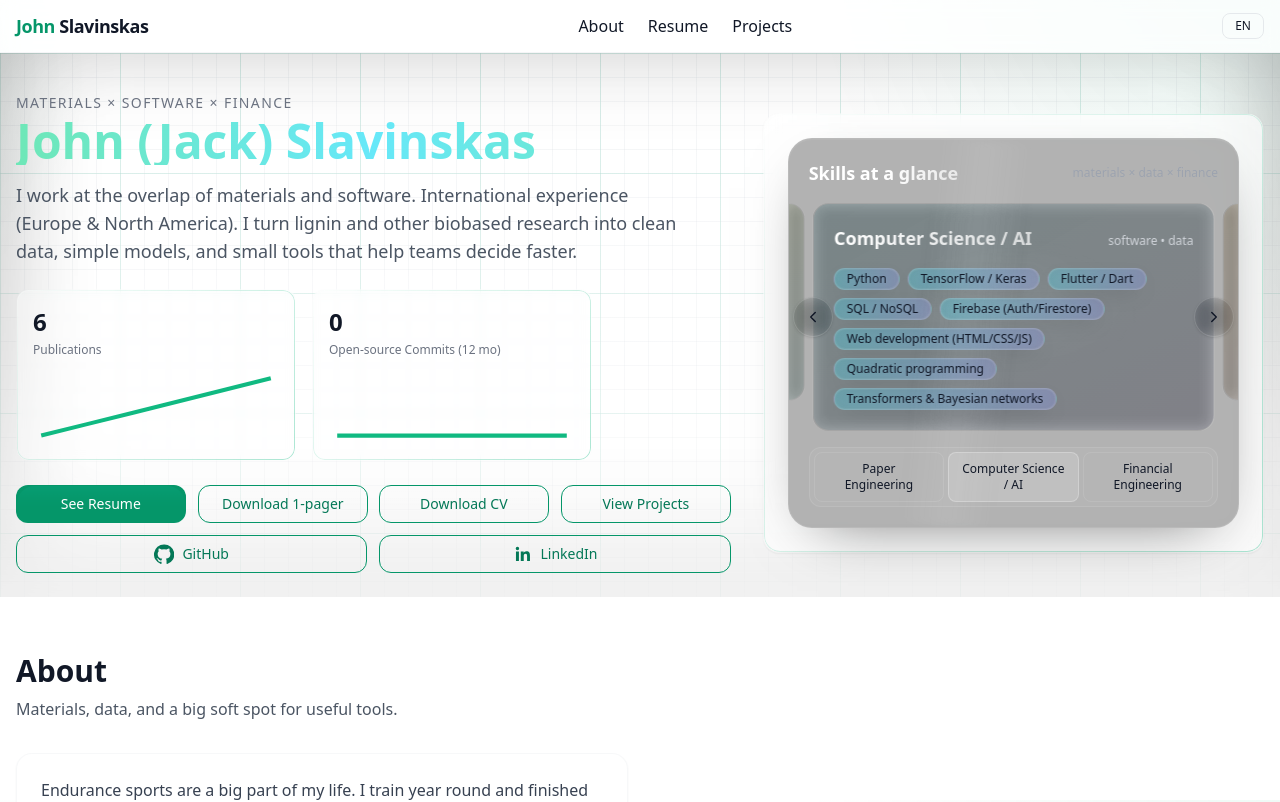
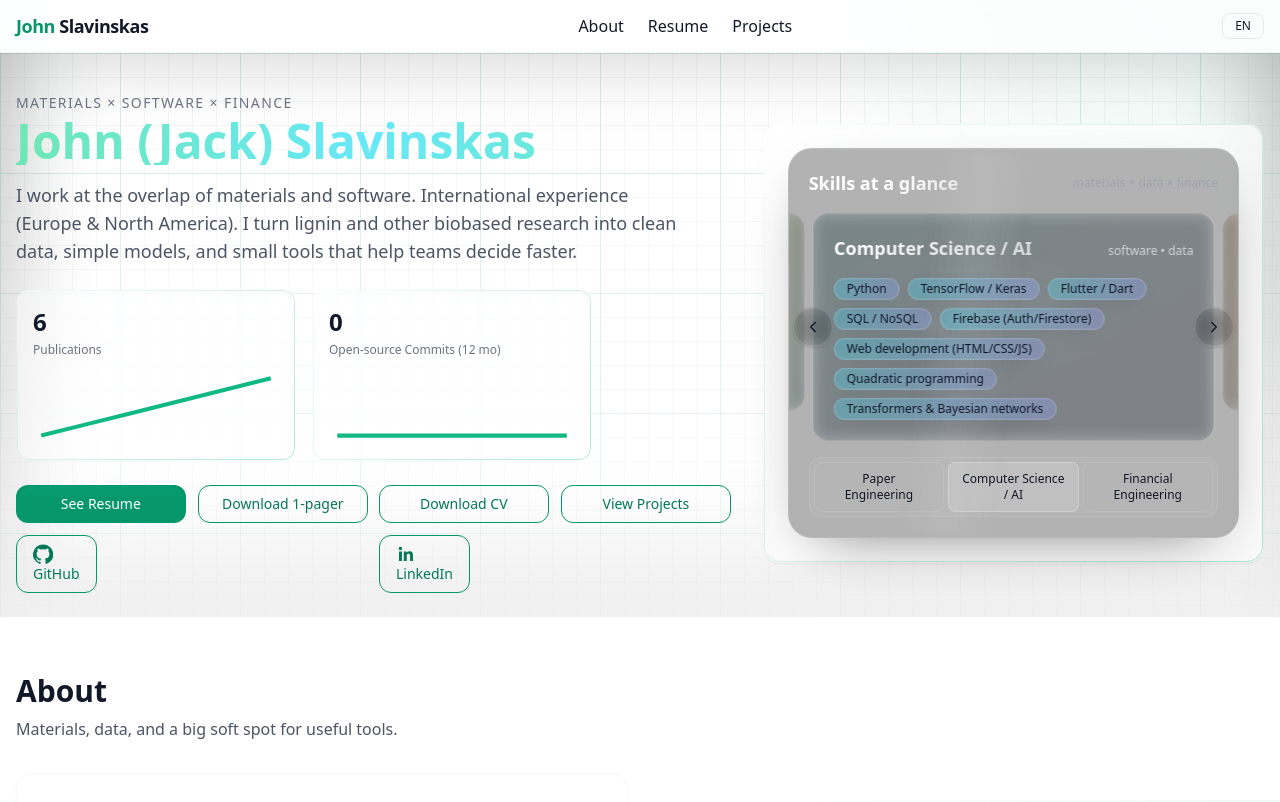
Before and after one commit to Tridude5/JohnSlavinskas, a Next.js app: page / in a window 1280 px wide. Shown: the top 802 px of the page. Built offline with nearby package versions, Linux system fonts and the light colour scheme; no server answers.

Commit message:
Update page.tsx

```diff
--- a/app/page.tsx
+++ b/app/page.tsx
@@ -294,11 +294,12 @@ export default function Page() {
               <DynamicHeroKpis publicationsCount={6} />
             </div>
 
-            {/* CTAs — symmetric; centered labels; GitHub/LinkedIn on row 2 */}
+            {/* CTAs — now all magnetic + shiny */}
             <div className="mt-6 grid grid-cols-2 md:grid-cols-4 gap-3">
               <MagneticButton href={`${base}/resume`} className="btn w-full inline-flex justify-center text-center">
                 See Resume
               </MagneticButton>
+
               <MagneticButton
                 href={`${base}/downloads/Resume%20P.pdf`}
                 download="John_Slavinskas_Resume_1p.pdf"
@@ -306,6 +307,7 @@ export default function Page() {
               >
                 Download 1-pager
               </MagneticButton>
+
               <MagneticButton
                 href={`${base}/downloads/CV-P.pdf`}
                 download="John_Slavinskas_CV.pdf"
@@ -313,16 +315,18 @@ export default function Page() {
               >
                 Download CV
               </MagneticButton>
-              <Link href="/projects" className="btn-outline w-full inline-flex justify-center text-center">
+
+              <MagneticButton href="/projects" className="btn-outline w-full inline-flex justify-center text-center">
                 View Projects
-              </Link>
+              </MagneticButton>
 
-              <a
+              {/* Grid span must be on wrapper; add a small div for layout */}
+              <div className="col-span-2">
+                <MagneticButton
                   href="https://github.com/Tridude5"
                   target="_blank"
                   rel="noopener noreferrer"
-                className="btn-outline w-full col-span-2 inline-flex items-center justify-center gap-2 px-4 py-2.5"
-                aria-label="Open my GitHub profile in a new tab"
+                  className="btn-outline w-full inline-flex items-center justify-center gap-2 px-4 py-2.5"
                 >
                   <svg className="h-5 w-5" viewBox="0 0 24 24" aria-hidden="true">
                     <path
@@ -331,13 +335,15 @@ export default function Page() {
                     />
                   </svg>
                   <span>GitHub</span>
-              </a>
-              <a
+                </MagneticButton>
+              </div>
+
+              <div className="col-span-2">
+                <MagneticButton
                   href="https://www.linkedin.com/in/john-slavinskas/"
                   target="_blank"
                   rel="noopener noreferrer"
-                className="btn-outline w-full col-span-2 inline-flex items-center justify-center gap-2 px-4 py-2.5"
-                aria-label="Open my LinkedIn profile in a new tab"
+                  className="btn-outline w-full inline-flex items-center justify-center gap-2 px-4 py-2.5"
                 >
                   <svg className="h-5 w-5" viewBox="0 0 24 24" aria-hidden="true">
                     <path
@@ -346,7 +352,8 @@ export default function Page() {
                     />
                   </svg>
                   <span>LinkedIn</span>
-              </a>
+                </MagneticButton>
+              </div>
             </div>
           </div>
 
```
Lines whose indentation alone changed are shown as unchanged.
